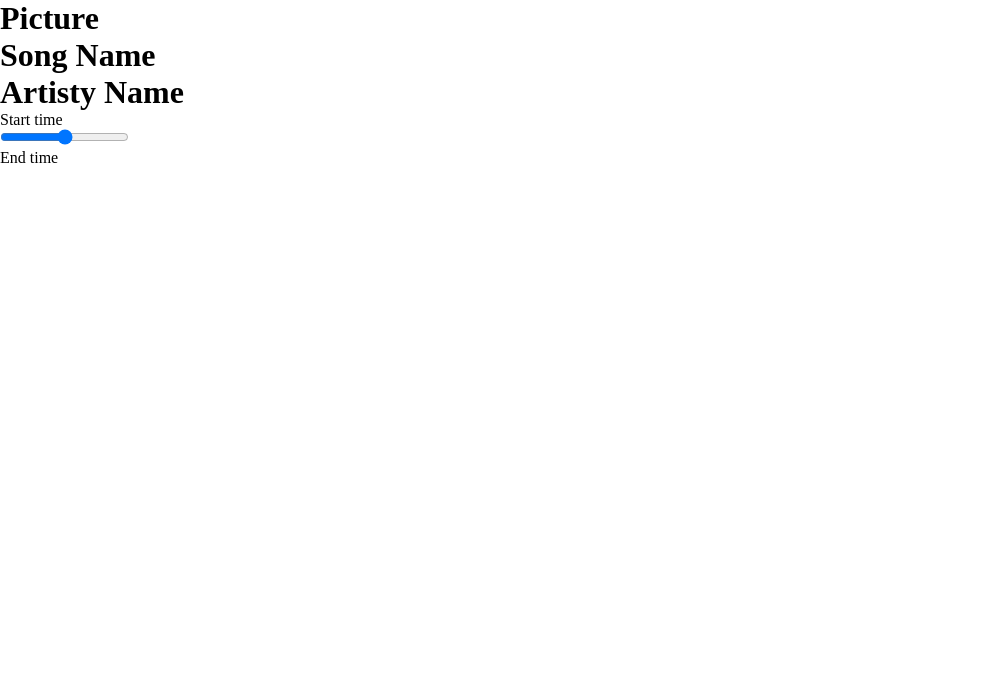
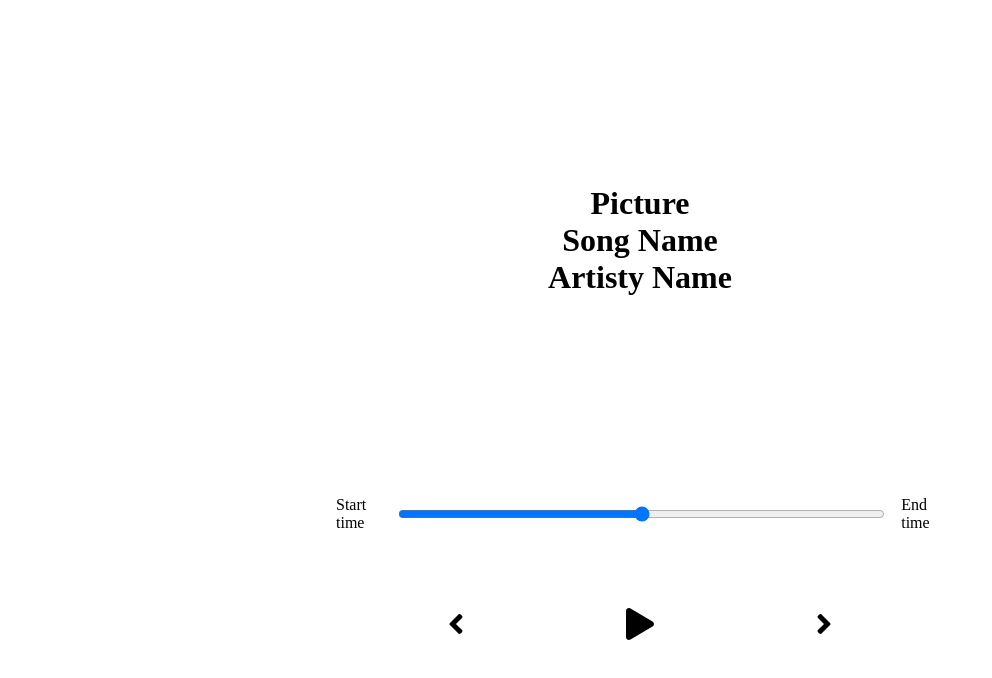
Before and after one commit to towerbrother/musicPlayer-app, a React (Create React App) app: page / in a window 1280 px wide. Shown: the top 678 px of the page, without its empty margins (0-992 px from the left). Built offline with nearby package versions, Linux system fonts and the light colour scheme.

Commit message:
Initial styling

```diff
--- a/src/App.js
+++ b/src/App.js
@@ -1,7 +1,7 @@
 import React from "react";
 import Song from "./components/Song";
 import Player from "./components/Player";
-import "./styles/App.scss";
+import "./styles/app.scss";
 
 function App() {
   return (
--- a/src/components/Player.js
+++ b/src/components/Player.js
@@ -1,4 +1,10 @@
 import React from "react";
+import { FontAwesomeIcon } from "@fortawesome/react-fontawesome";
+import {
+  faPlay,
+  faAngleLeft,
+  faAngleRight,
+} from "@fortawesome/free-solid-svg-icons";
 
 const Player = () => {
   return (
@@ -8,7 +14,15 @@
         <input type="range" />
         <p>End time</p>
       </div>
-      <div className="play-control"></div>
+      <div className="play-control">
+        <FontAwesomeIcon className="skip-back" icon={faAngleLeft} size="2x" />
+        <FontAwesomeIcon className="play" icon={faPlay} size="2x" />
+        <FontAwesomeIcon
+          className="skip-forward"
+          icon={faAngleRight}
+          size="2x"
+        />
+      </div>
     </div>
   );
 };
--- a/src/styles/App.scss
+++ b/src/styles/App.scss
@@ -3,3 +3,6 @@
   padding: 0;
   box-sizing: border-box;
 }
+
+@import "./player";
+@import "./song";
--- /dev/null
+++ b/src/styles/_player.scss
@@ -0,0 +1,29 @@
+.player {
+  min-height: 20vh;
+  display: flex;
+  flex-direction: column;
+  align-items: center;
+  justify-content: space-between;
+}
+
+.time-control {
+  width: 50%;
+  display: flex;
+  input {
+    width: 100%;
+    padding: 1rem 2rem;
+  }
+  p {
+    padding: 1rem;
+  }
+}
+
+.play-control {
+  width: 30%;
+  display: flex;
+  justify-content: space-between;
+  align-items: center;
+  svg {
+    cursor: pointer;
+  }
+}
--- /dev/null
+++ b/src/styles/_song.scss
@@ -0,0 +1,7 @@
+.song-container {
+  min-height: 60vh;
+  display: flex;
+  flex-direction: column;
+  align-items: center;
+  justify-content: center;
+}
```
Also changed, not shown: 1 other file (tests, documents, lock files or other folders).
